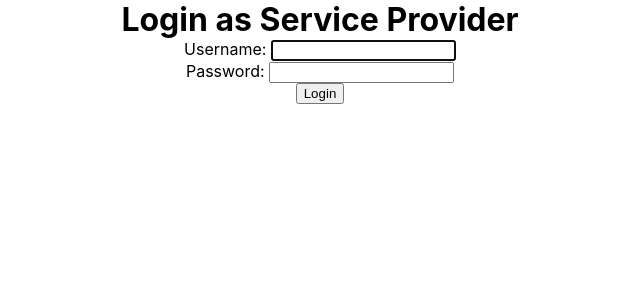
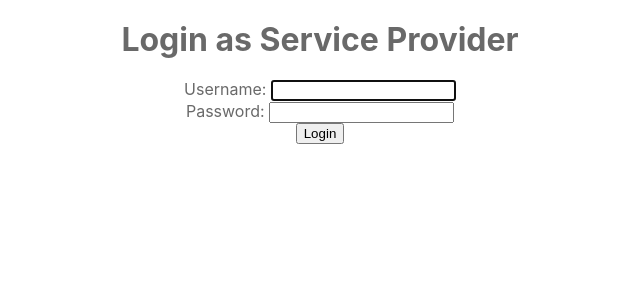
Before and after one commit to JoshuaDelosSantos/my-clean-project, a Django app: page /accounts/login_sp/ in a window 1280 px wide. Shown: the part 49-349 px from the top of the page, without its empty margins (320-960 px from the left). Run offline with Django 5.2, Linux system fonts and the light colour scheme.

Commit message:
Add style to login elements.

```diff
--- a/myclean/static/css/style.css
+++ b/myclean/static/css/style.css
@@ -27,5 +27,28 @@ nav {
  .login-sp {
     text-align: center;
     font-family: 'Inter', 'Aptos', 'Arial';
-    color: '#545F71';
+    /* color: '#545F71'; */
  }
+
+ #login-heading {
+    padding-top: 20px;
+    color: dimgray;
+ }
+
+ #login-form {
+    padding: 20px;
+    display: flex;
+    justify-content: center;
+    color: dimgray;
+ }
+
+ #login-button {
+    margin-top: 20px;
+    padding-left: 50px;
+    padding-right: 50px;
+    align-items: center;
+    border-color: whitesmoke;
+    background-color: dimgray;
+    color: white;
+    block-size: 50%;
+ }
```
